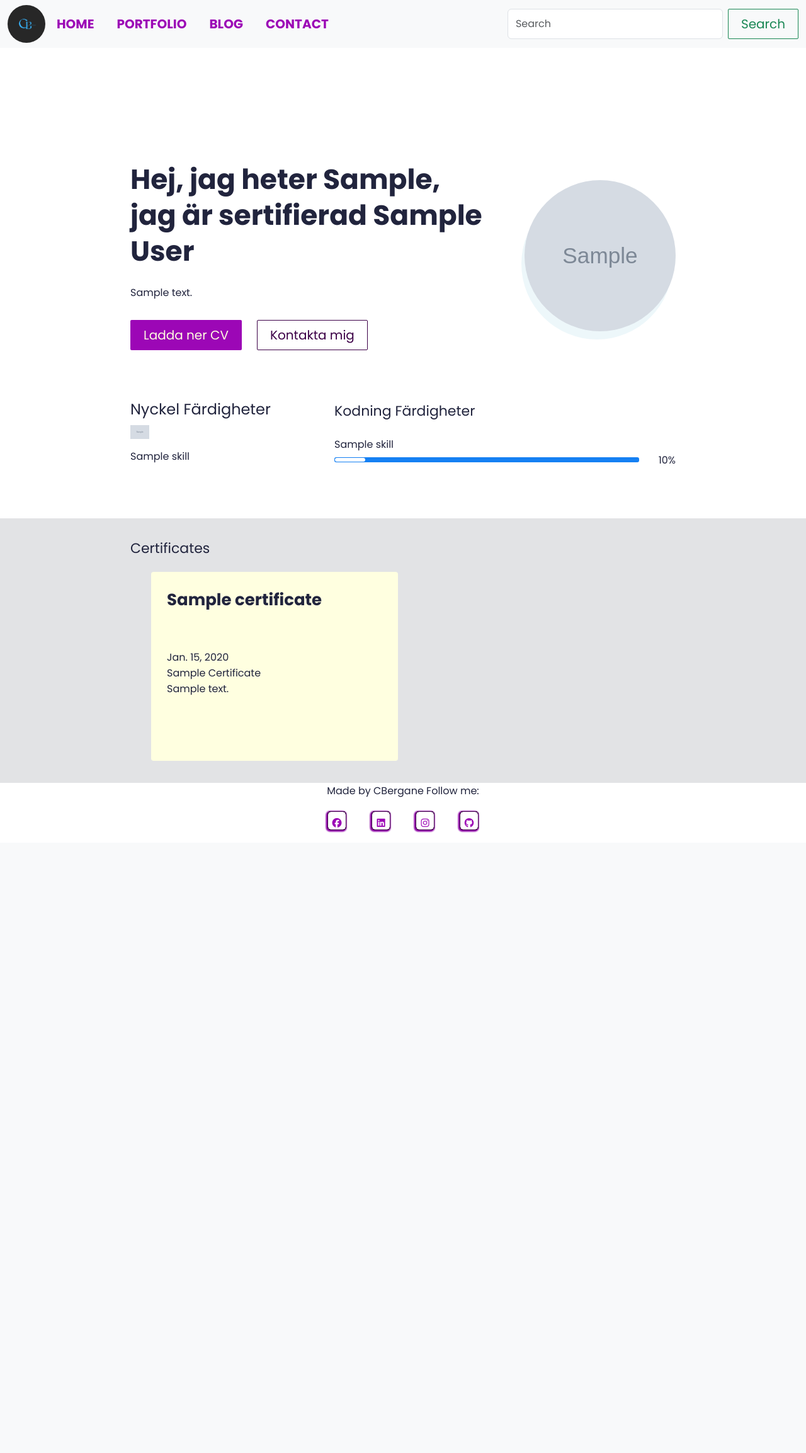
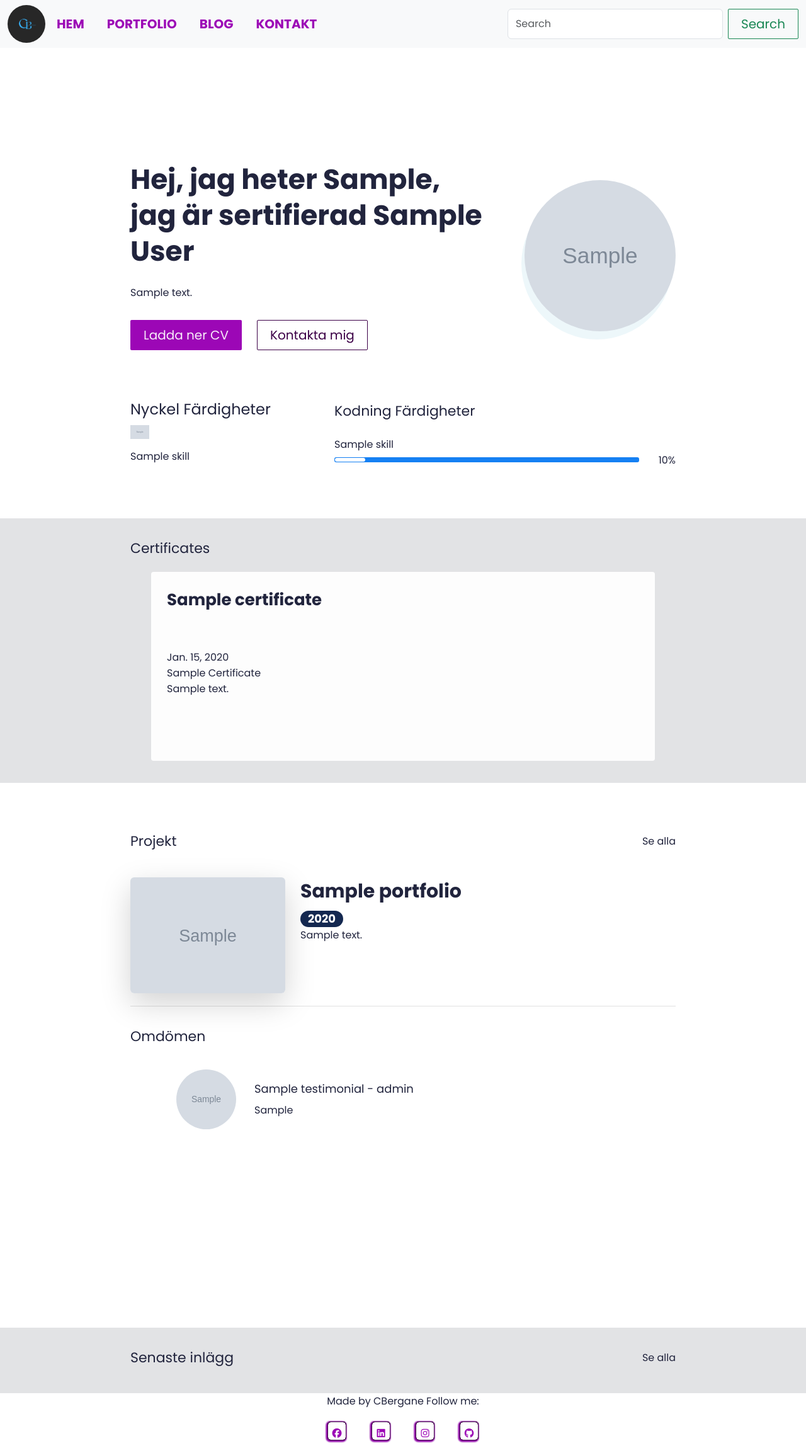
Before and after one commit to CBergane/Portfolio, a Django app: page / in a window 1280 px wide. Shown: the whole page at 63% size. Before the commit the page ends 1322 px from the top, so only its background shows below. Run offline with Django 4.2, Linux system fonts and the light colour scheme; tables that the repository leaves empty hold one stand-in row (values such as "Sample post"); grey boxes marked "Sample" are stand-in pictures; data that the repository does not hold is empty; some libraries are stand-ins or nearby versions.

Commit message:
done with index and contact page

```diff
--- a/portfolio/forms.py
+++ b/portfolio/forms.py
@@ -8,7 +8,7 @@
         max_length=100,
         required=True,
         widget=forms.TextInput(attrs={
-        'placeholder': '*Fullname',
+        'placeholder': '*Ditt Fulla Namn',
         }))
     email = forms.EmailField(
         max_length=254,
@@ -20,7 +20,7 @@
         max_length=1000,
         required=True,
         widget=forms.Textarea(attrs={
-            'placeholder': '*Message',
+            'placeholder': '*Meddelande',
             'rows': 6,
             }))
 
--- a/static/css/style.css
+++ b/static/css/style.css
@@ -15,8 +15,8 @@
   --medium: 500;
   --bold: 700;
   --black: 900;
-  --lightBg: #F1F1F1;
-  --bs-white: #ffffe0;
+  --lightBg: #737373;
+  --bs-white: #ffffffec;
 }
 
 html {
@@ -141,10 +141,14 @@
 .bannerBtnCol {
 	padding-top: 15px;
 }
+.innerPageBannerCol {
+	padding: 180px 0 150px;
+}
 
 .sectionSpace {
   padding: 80px 0;
 }
+
 .sectionSpaceSm {
   padding: 35px 0;
 }
@@ -335,6 +339,72 @@
 }
 
 /* End Certificates */
+
+/* Portfolio */
+
+.portfolioOption li {
+  display: inline-block;
+  padding-right: 20px;
+}
+.portfolioOption {
+	padding: 5px 0 16px;
+}
+.portfolioContentCol > p:last-child {
+  margin-bottom: 0;
+}
+.portfolioImgCol img {
+  border-radius: 6px;
+  width: 246px;
+  height: 184px;
+  -o-object-fit: cover;
+  object-fit: cover;
+}
+.portfolioCard {
+  padding: 20px 0;
+  border-bottom: 1px solid #E0E0E0;
+}
+
+.dateLbl {
+	display: inline-block;
+	padding: 4px 12px;
+	background-color: #142850;
+	border-radius: 20px;
+	color: #fff;
+	font-size: 18px;
+	line-height: 1;
+	font-weight: var(--bold);
+}
+
+/* Portfolio ends */
+
+/* Testimonials */
+
+.testimonialCol {
+  padding-top: 35px;
+}
+.tContentCol > p:last-child {
+  margin-bottom: 0;
+}
+.tImgCol {
+	width: 95px;
+	height: 95px;
+	margin-right: 5px;
+	border-radius: 50%;
+}
+.tImgCol img {
+	width: 100%;
+	height: 100%;
+	border-radius: 50%;
+}
+.testimonialSlider {
+	padding: 30px 0;
+  position: relative;
+}
+.testimonialSlider .swiper-slide {
+  padding: 0 40px;
+}
+
+/* Testimonials end */
 
 /* Footer */
 
--- a/static/js/script.js
+++ b/static/js/script.js
@@ -32,18 +32,4 @@
     nextEl: ".cert-swiper-button-next",
     prevEl: ".cert-swiper-button-prev",
   },
-  breakpoints: {
-    640: {
-      slidesPerView: 2,
-      spaceBetween: 16,
-    },
-    768: {
-      slidesPerView: 2,
-      spaceBetween: 16,
-    },
-    1024: {
-      slidesPerView: 2,
-      spaceBetween: 16,
-    },
-  },
 });
--- a/templates/includes/nav.html
+++ b/templates/includes/nav.html
@@ -11,7 +11,7 @@
       <div class="collapse navbar-collapse" id="navbarTogglerDemo02">
         <ul class="navbar-nav me-auto mb-2 mb-lg-0">
           <li class="nav-item">
-            <a class="nav-link" aria-current="page" href="{%url 'bergane:index'%}">Home</a>
+            <a class="nav-link" aria-current="page" href="{%url 'bergane:index'%}">Hem</a>
           </li>
           <li class="nav-item">
             <a class="nav-link" href="{%url 'bergane:portfolios' %}">Portfolio</a>
@@ -20,7 +20,7 @@
             <a class="nav-link" href="{% url 'bergane:blogs' %}">Blog</a>
           </li>
           <li class="nav-item">
-            <a class="nav-link" href="{%url 'bergane:contact'%}">Contact</a>
+            <a class="nav-link" href="{%url 'bergane:contact'%}">Kontakt</a>
           </li>
         </ul>
         <form class="d-flex" role="search">
--- a/templates/index.html
+++ b/templates/index.html
@@ -1,7 +1,7 @@
 {% extends 'base.html' %}
 {% load static %}
 
-{% block title %} Bergane - Home {% endblock %}
+{% block title %} Bergane - Hem {% endblock %}
 {% block description %}{% endblock %}
 
 {% block content %}
@@ -90,7 +90,6 @@
           <div class="col">
             <h4 class="smText regular">Certificates</h4>
           </div>
-
         </div>
         <div class="sliderOuter">
           <div class="swiper certificatesSlider">
@@ -111,7 +110,6 @@
               </div>
               {% endif %}
               {% endfor %}
-
             </div>
           </div>
           <div class="cert-swiper-button-next swiper-button-next swiperBtnStyle"></div>
@@ -121,5 +119,107 @@
       </div>
     </div>
   </section>
+  <section>
+    <div class="sectionSpace">
+      <div class="container">
+        <div class="portfolioCol">
+          <div class="row pb-3">
+            <div class="col">
+              <h4 class="smText regular">Projekt</h4>
+            </div>
+            <div class="col-auto">
+              <a href="{% url 'bergane:portfolios' %}" class="simpleLink">Se alla</a>
+            </div>
+          </div>
+          {% for p in portfolio %}
+          {% if p.is_active %}
+          <div class="portfolioCard">
+            <div class="row g-4 align-item-center">
+              <div class="col-md-auto">
+                <div class="portfolioImgCol">
+                  <a href="{% url 'bergane:portfolio' slug=p.slug %}"><img src="{{p.image.url}}" alt="portfolio image" class="shadow-lg rounded"></a>
+                </div>
+              </div>
+              <div class="col-md">
+                <div class="portfolioContentCol">
+                  <h4 class="lgTitle"><a href="{% url 'bergane:portfolio' slug=p.slug %}">{{p.name}}</a></h4>
+                  <ul class="portfoliOption">
+                    <li><span class="dateLbl">{{p.date.year}}</span></li>
+                  </ul>
+                  <p>{{p.description}}</p>
+                </div>
+              </div>
+            </div>
+          </div>
+          {% endif %}
+          {% endfor %}
+        </div>
+        <div class="testimonialCol">
+          <h4 class="smText regular d-block">Omdömen</h4>
+          <div class="testimonialSlider">
+            <div class="swiper testimonialSwiper">
+              <div class="swiper-wrapper">
+                {% for t in testimonials %}
+                {% if t.is_active %}
+                <div class="swiper-slide">
+                  <div class="testimonialCard">
+                    <div class="row align-items-center">
+                      <div class="col-sm-auto">
+                        <div class="tImgCol">
+                          <img src="{{t.thumbnail.url}}" alt="...">
+                        </div>
+                      </div>
+                      <div class="col-sm">
+                        <div class="tContentCol">
+                          <h4 class="xsTitle bold">{{t.name}} - {{t.role}}</h4>
+                          <p>{{t.quote}}</p>
+                        </div>
+                      </div>
+                    </div>
+                  </div>
+                </div>
+                {% endif %}
+                {% endfor %}
+
+              </div>
+              <div class="test-swiper-button-next swiper-button-next swiperBtnStyle"></div>
+              <div class="test-swiper-button-prev swiper-button-prev swiperBtnStyle"></div>
+            </div>
+        </div>
+      </div>
+    </div>
+  </section>
+
+
+  <section>
+    <div class="sectionSpaceSm bg-secondary-subtle">
+      <div class="container">
+        <div class="row pb-3">
+          <div class="col">
+            <h4 class="smText regular">Senaste inlägg</h4>
+          </div>
+          <div class="col-auto">
+            <a href="{% url 'bergane:blogs' %}" class="simpleLink">Se alla</a>
+          </div>
+        </div>
+        <div class="row g-3">
+          {% for b in blogs %}
+          {% if b.is_active %}
+            <div class="col-lg-6">
+              <div class="cardStyle1">
+                <h4 class="mdTitle cs1Title"><a href="{% url 'bergane:blog' slug=b.slug %}">{{b.name}}</a></h4>
+                <ul class="cardOptionCol">
+                  <li>{{b.timestamp.date}}</li>
+                  <li>{{b.author}}</li>
+                </ul>
+                <p>{{b.description}}</p>
+              </div>
+            </div>
+          {% endif %}
+          {% endfor %}
+        </div>
+      </div>
+    </div>
+  </section>
 
 {% endblock %}
```
Also changed, not shown: templates/contact.html (+40 -1 lines).
